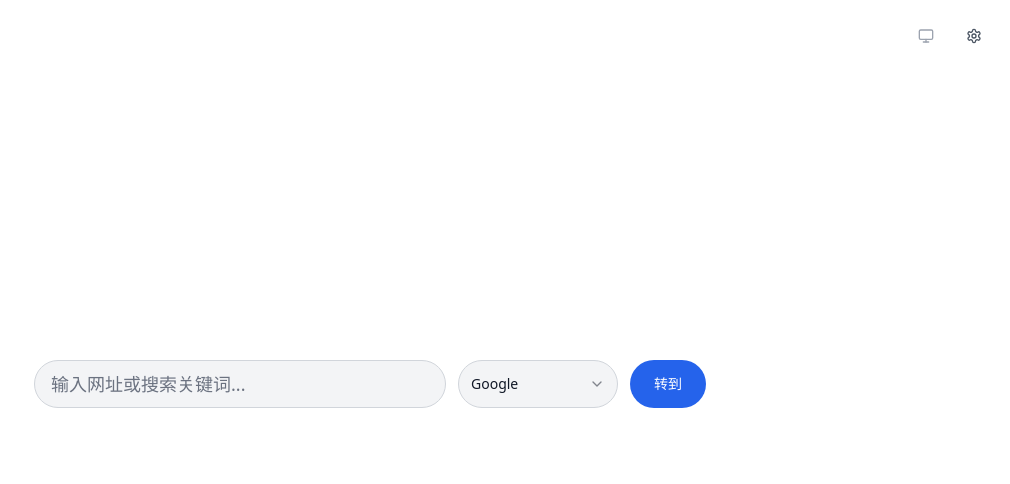
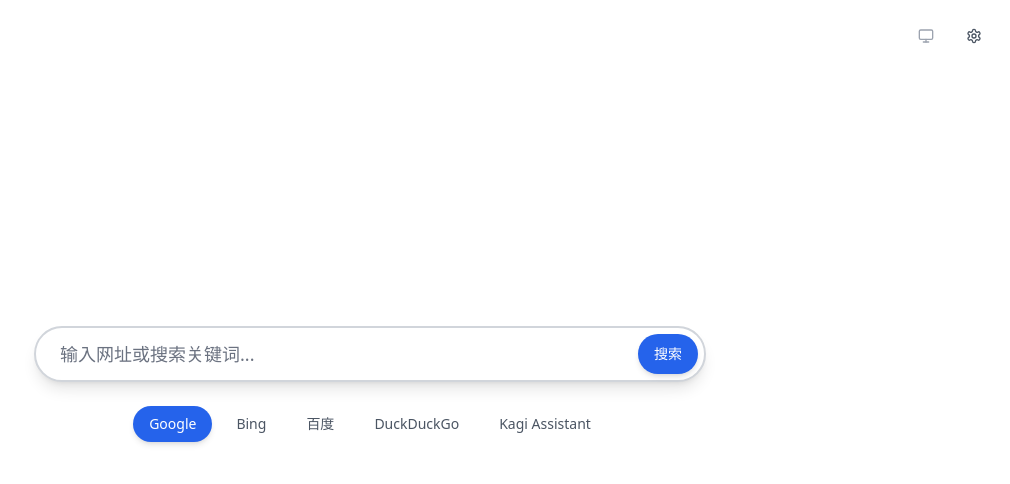
Before and after one commit to jkmoravec/quick-tab-navigator, a React (Vite) app: page / in a window 1280 px wide. Shown: the top 484 px of the page, without its empty margins (270-1280 px from the left). Built offline with nearby package versions, Linux system fonts and the light colour scheme.

Commit message:
Refactor: Improve search bar layout and design
Adjust the search bar layout to match the provided image, making it larger and less visually intrusive.

```diff
--- a/src/pages/Index.tsx
+++ b/src/pages/Index.tsx
@@ -2,7 +2,6 @@
 import { useState, useRef, useEffect } from "react";
 import { Settings } from "lucide-react";
 import { Button } from "@/components/ui/button";
-import { Select, SelectContent, SelectItem, SelectTrigger, SelectValue } from "@/components/ui/select";
 import {
   DropdownMenu,
   DropdownMenuContent,
@@ -89,6 +88,7 @@ const Index = () => {
   };
 
   const isKagiSelected = searchEngine === 'kagi-assistant';
+  const currentEngine = searchEngines.find(e => e.id === searchEngine);
 
   return (
     <div className="min-h-screen bg-white dark:bg-gray-900 flex flex-col items-center justify-center p-4 transition-colors">
@@ -114,39 +114,46 @@ const Index = () => {
 
       {/* 主搜索区域 */}
       <div className="w-full max-w-2xl mx-auto flex flex-col items-center">
-        {/* 搜索栏 - 水平布局，统一高度 */}
+        {/* 大搜索栏 - 类似Google主页的样式 */}
         <div className="w-full mb-8">
-          <div className="flex items-center gap-3">
-            <div className="flex-1 relative">
-              <AutoComplete
-                value={query}
-                onChange={setQuery}
-                onSubmit={handleSubmit}
-                placeholder={isKagiSelected ? "向 Kagi Assistant 提问..." : "输入网址或搜索关键词..."}
-                className="w-full h-12 text-lg px-4 rounded-full bg-gray-100 dark:bg-gray-800 border border-gray-300 dark:border-gray-700 text-gray-900 dark:text-white placeholder:text-gray-500 dark:placeholder:text-gray-400 focus:border-blue-500 focus:outline-none transition-colors"
-              />
-            </div>
+          <div className="relative">
+            <AutoComplete
+              value={query}
+              onChange={setQuery}
+              onSubmit={handleSubmit}
+              placeholder={isKagiSelected ? "向 Kagi Assistant 提问..." : "输入网址或搜索关键词..."}
+              className="w-full h-14 text-lg px-6 pr-24 rounded-full bg-white dark:bg-gray-800 border-2 border-gray-300 dark:border-gray-600 text-gray-900 dark:text-white placeholder:text-gray-500 dark:placeholder:text-gray-400 focus:border-blue-500 focus:outline-none transition-all duration-200 shadow-lg hover:shadow-xl focus:shadow-xl"
+            />
 
-            <Select value={searchEngine} onValueChange={setSearchEngine}>
-              <SelectTrigger className="w-40 h-12 rounded-full bg-gray-100 dark:bg-gray-800 border-gray-300 dark:border-gray-700 text-gray-900 dark:text-white hover:bg-gray-200 dark:hover:bg-gray-700 focus:border-blue-500">
-                <SelectValue />
-              </SelectTrigger>
-              <SelectContent className="bg-white dark:bg-gray-800">
-                {searchEngines.map((engine) => (
-                  <SelectItem key={engine.id} value={engine.id} className="text-gray-900 dark:text-white">
-                    {engine.name}
-                    {engine.isAI && <span className="ml-2 text-xs bg-blue-100 dark:bg-blue-900 text-blue-800 dark:text-blue-200 px-1.5 py-0.5 rounded">AI</span>}
-                  </SelectItem>
-                ))}
-              </SelectContent>
-            </Select>
-
+            {/* 搜索按钮在输入框内 */}
             <Button
               onClick={() => handleSubmit(query)}
-              className="h-12 px-6 rounded-full bg-blue-600 hover:bg-blue-700 text-white font-medium"
+              className="absolute right-2 top-1/2 transform -translate-y-1/2 h-10 px-4 rounded-full bg-blue-600 hover:bg-blue-700 text-white font-medium shadow-md"
             >
-              {isKagiSelected ? "提问" : "转到"}
+              {isKagiSelected ? "提问" : "搜索"}
             </Button>
+          </div>
+
+          {/* 搜索引擎选择 - 简化为按钮形式 */}
+          <div className="flex items-center justify-center gap-2 mt-6">
+            {searchEngines.slice(0, 5).map((engine) => (
+              <Button
+                key={engine.id}
+                variant={searchEngine === engine.id ? "default" : "ghost"}
+                size="sm"
+                className={`rounded-full px-4 py-2 text-sm font-medium transition-all duration-200 ${
+                  searchEngine === engine.id
+                    ? "bg-blue-600 text-white shadow-md"
+                    : "text-gray-600 dark:text-gray-400 hover:bg-gray-100 dark:hover:bg-gray-800"
+                }`}
+                onClick={() => setSearchEngine(engine.id)}
+              >
+                {engine.name}
+                {engine.isAI && searchEngine === engine.id && (
+                  <span className="ml-1 text-xs bg-blue-500 text-white px-1.5 py-0.5 rounded">AI</span>
+                )}
+              </Button>
+            ))}
           </div>
         </div>
 
```
